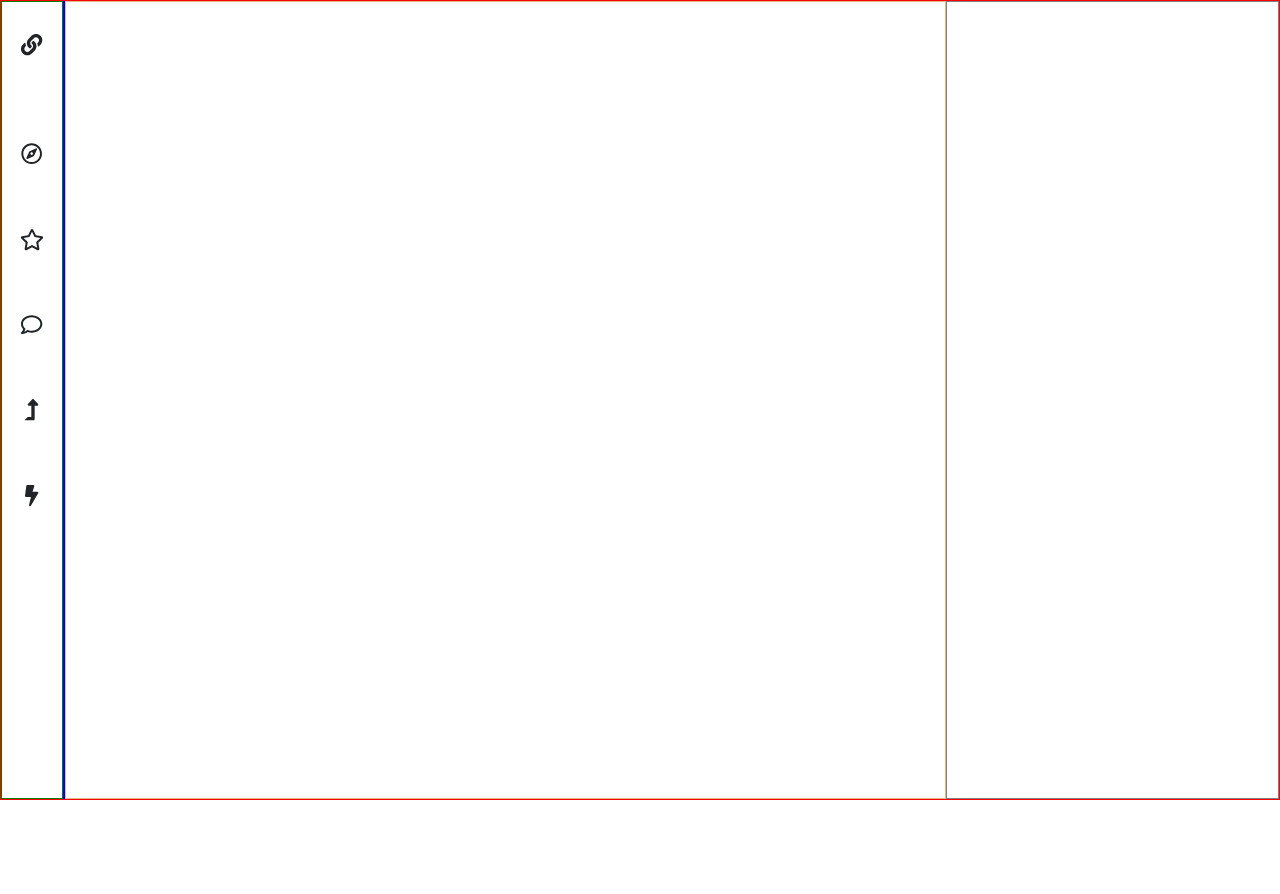
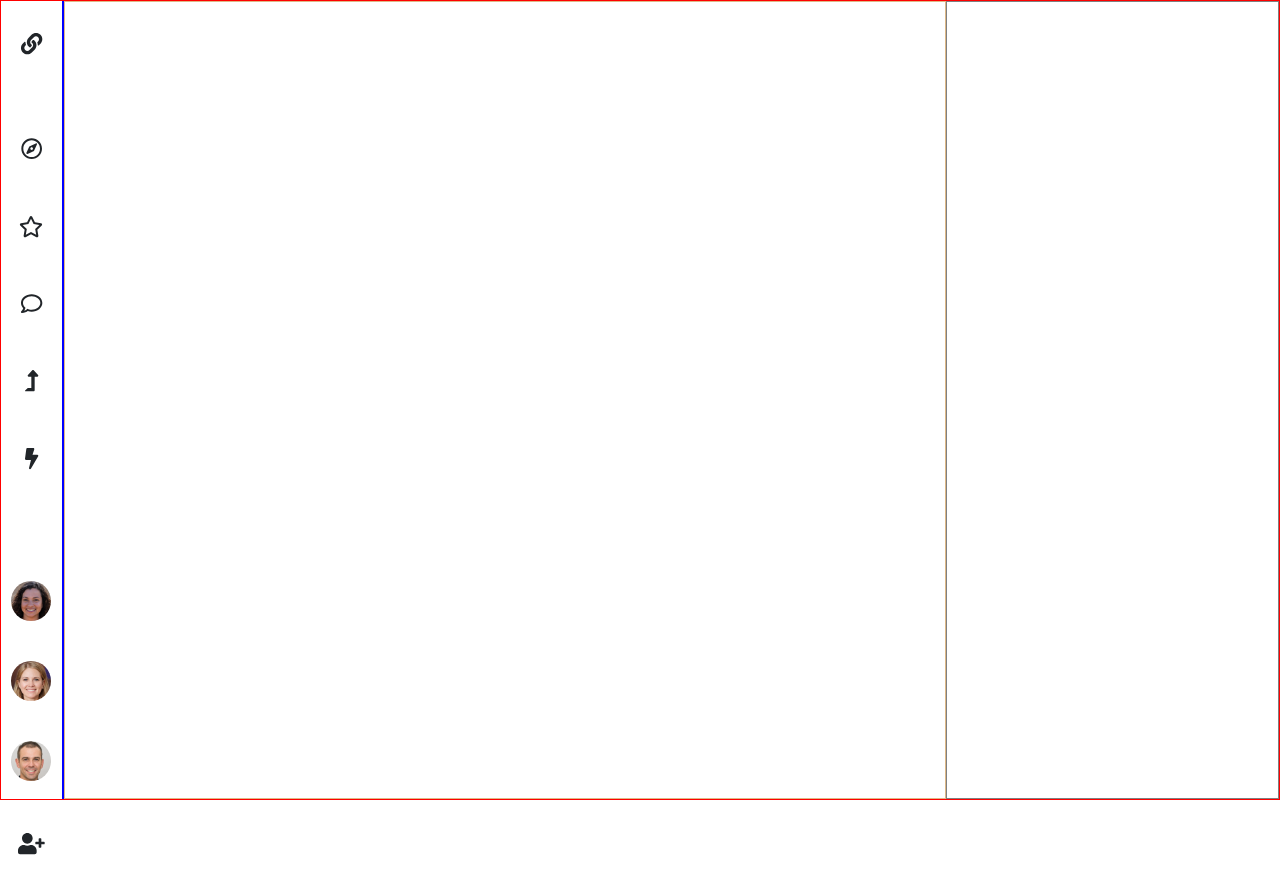
Before and after one commit to perfringis/react-project-1, a React app: page / in a window 1280 px wide. Shown: the top 894 px of the page. Before the commit the page ends 800 px from the top, so only its background shows below. Built offline with nearby package versions, Linux system fonts and the light colour scheme.

Commit message:
add left navbar

```diff
--- a/src/components/Dashboard.jsx
+++ b/src/components/Dashboard.jsx
@@ -7,6 +7,11 @@ import { faStar } from '@fortawesome/free-regular-svg-icons';
 import { faComment } from '@fortawesome/free-regular-svg-icons';
 import { faLevelUpAlt } from '@fortawesome/free-solid-svg-icons';
 import { faBolt } from '@fortawesome/free-solid-svg-icons';
+import { faUserPlus } from '@fortawesome/free-solid-svg-icons';
+
+import Face1 from '../assets/images/face1.jpeg';
+import Face2 from '../assets/images/face2.jpeg';
+import Face3 from '../assets/images/face3.jpeg';
 
 const Dashboard = () => {
   return (
@@ -16,7 +21,7 @@ const Dashboard = () => {
           <FontAwesomeIcon icon={faLink} size='lg' />
         </div>
 
-        <div className='right-navbar-menu'>
+        <div className='left-navbar-menu'>
           <div className='menu-icon'>
             <FontAwesomeIcon icon={faCompass} size='lg' />
           </div>
@@ -33,7 +38,17 @@ const Dashboard = () => {
             <FontAwesomeIcon icon={faBolt} size='lg' />
           </div>
         </div>
+
+        <div className='left-navbar-friend-list'>
+          <img className='friend-list-avatar' src={Face1}></img>
+          <img className='friend-list-avatar' src={Face2}></img>
+          <img className='friend-list-avatar' src={Face3}></img>
+          <div className='menu-icon'>
+            <FontAwesomeIcon icon={faUserPlus} size='lg' />
+          </div>
+        </div>
       </div>
+
       <div className='left-navbar-border'></div>
       <div className='main-panel'></div>
       <div className='right-navbar'></div>
--- a/src/style/index.scss
+++ b/src/style/index.scss
@@ -41,8 +41,6 @@ $white: #ffffff;
 
   width: 90px;
   height: 100%;
-
-  border: 1px solid green;
 }
 
 .left-navbar-border {
@@ -79,7 +77,7 @@ $white: #ffffff;
   width: 100%;
 }
 
-.right-navbar-menu {
+.left-navbar-menu {
   display: flex;
 
   flex-direction: column;
@@ -94,5 +92,25 @@ $white: #ffffff;
 }
 
 .menu-icon {
-  padding: 1rem 0;
+  padding: 0.75rem 0;
 }
+
+.left-navbar-friend-list {
+  display: flex;
+
+  flex-direction: column;
+  justify-content: center;
+  align-items: center;
+  align-content: center;
+
+  gap: 2.5rem;
+
+  padding: 3.75rem 0;
+}
+
+.friend-list-avatar {
+  width: 2.5rem;
+  height: 2.5rem;
+
+  border-radius: 100%;
+}
```
